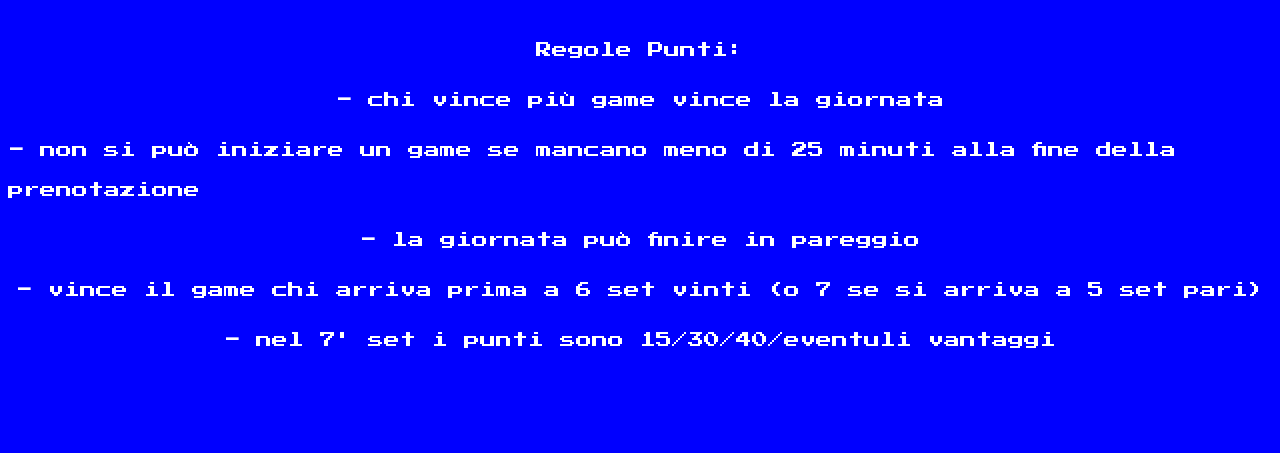
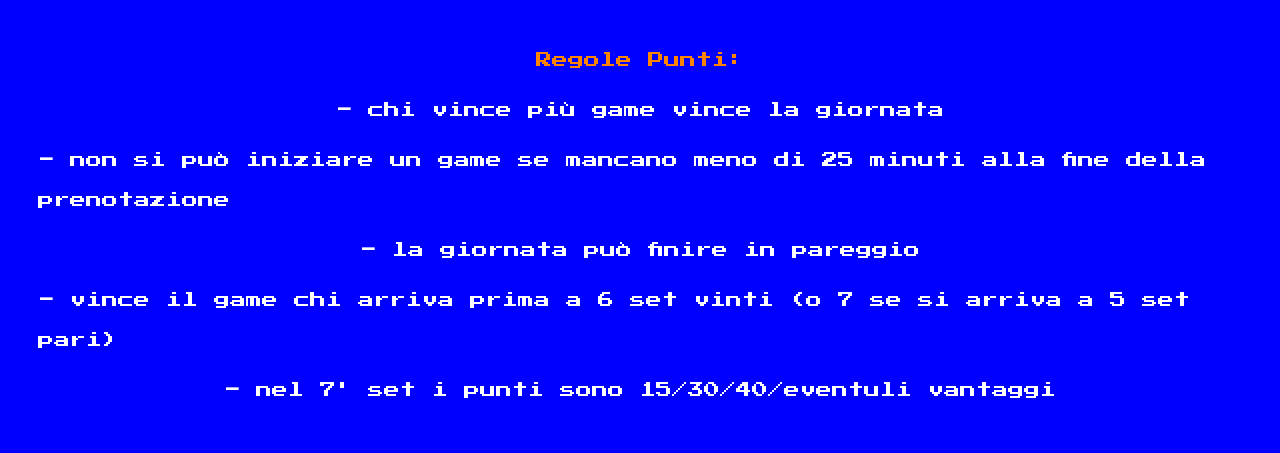
Before and after one commit to Frab0/Padel, a plain HTML site: page common/regole.html in a window 1280 px wide. Drawn offline with Linux system fonts and the light colour scheme.

Commit message:
Versione2.2

```diff
--- a/common/regole.html
+++ b/common/regole.html
@@ -12,12 +12,14 @@
 </head>
 <body>
     <div class="contenitore1">
-        <div class="space">Regole Punti:</div>
-        <div class="space"><b>-</b> chi vince più game vince la giornata</div>
-        <div class="space"><b>-</b> non si può iniziare un game se mancano meno di 25 minuti alla fine della prenotazione</div>
-        <div class="space"><b>-</b> la giornata può finire in pareggio</div>
-        <div class="space"><b>-</b> vince il game chi arriva prima a 6 set vinti (o 7 se si arriva a 5 set pari)</div>
-        <div class="space"><b>-</b> nel 7' set i punti sono 15/30/40/eventuli vantaggi</div>
+        <div class="menuregole">
+            <div class="tit-regole">Regole Punti:</div>
+            <div class="space"><b>-</b> chi vince più game vince la giornata</div>
+            <div class="space"><b>-</b> non si può iniziare un game se mancano meno di 25 minuti alla fine della prenotazione</div>
+            <div class="space"><b>-</b> la giornata può finire in pareggio</div>
+            <div class="space"><b>-</b> vince il game chi arriva prima a 6 set vinti (o 7 se si arriva a 5 set pari)</div>
+            <div class="space"><b>-</b> nel 7' set i punti sono 15/30/40/eventuli vantaggi</div>
+        </div>
     </div>
 </body>
 </html>
--- a/style.css
+++ b/style.css
@@ -39,10 +39,20 @@ body{
     justify-content: center;
     flex-direction: column;
     border: 5px solid #ff8400;;
+    border-radius: 40px;
+    padding: 20px;
+    padding-bottom: 10px;
+    padding-top: 10px;
+}
+
+.menuregole{
+    display: flex;
+    align-items: center;
+    justify-content: center;
+    flex-direction: column;
     border-radius: 50px;
     padding: 30px;
-    padding-bottom: 20px;
-    padding-top: 20px;
+    padding-top: 10px;
 }
 
 .squadre{
@@ -77,3 +87,8 @@ h1{
 .space{
     margin-bottom: 10px;
 }
+
+.tit-regole{
+    color: #ff8400;
+    margin-bottom: 10px;
+}
```
